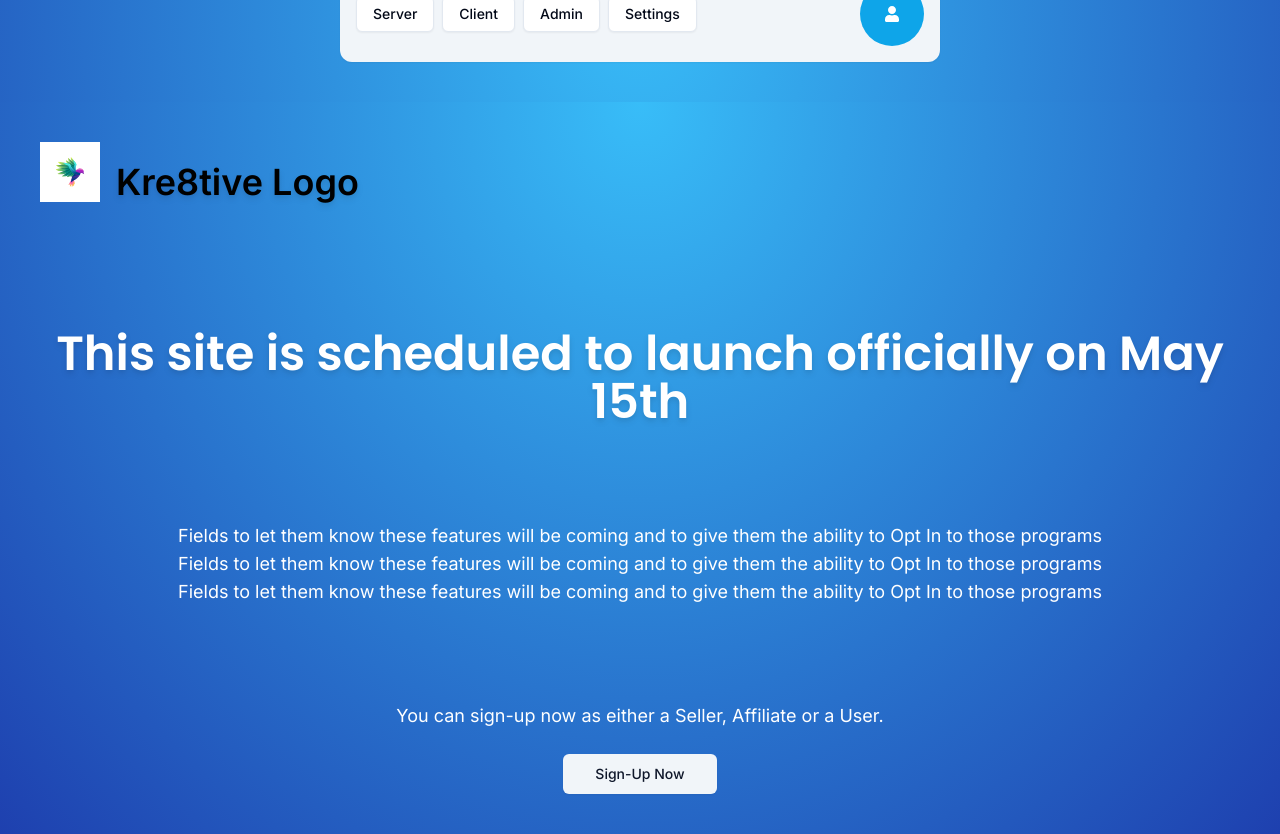
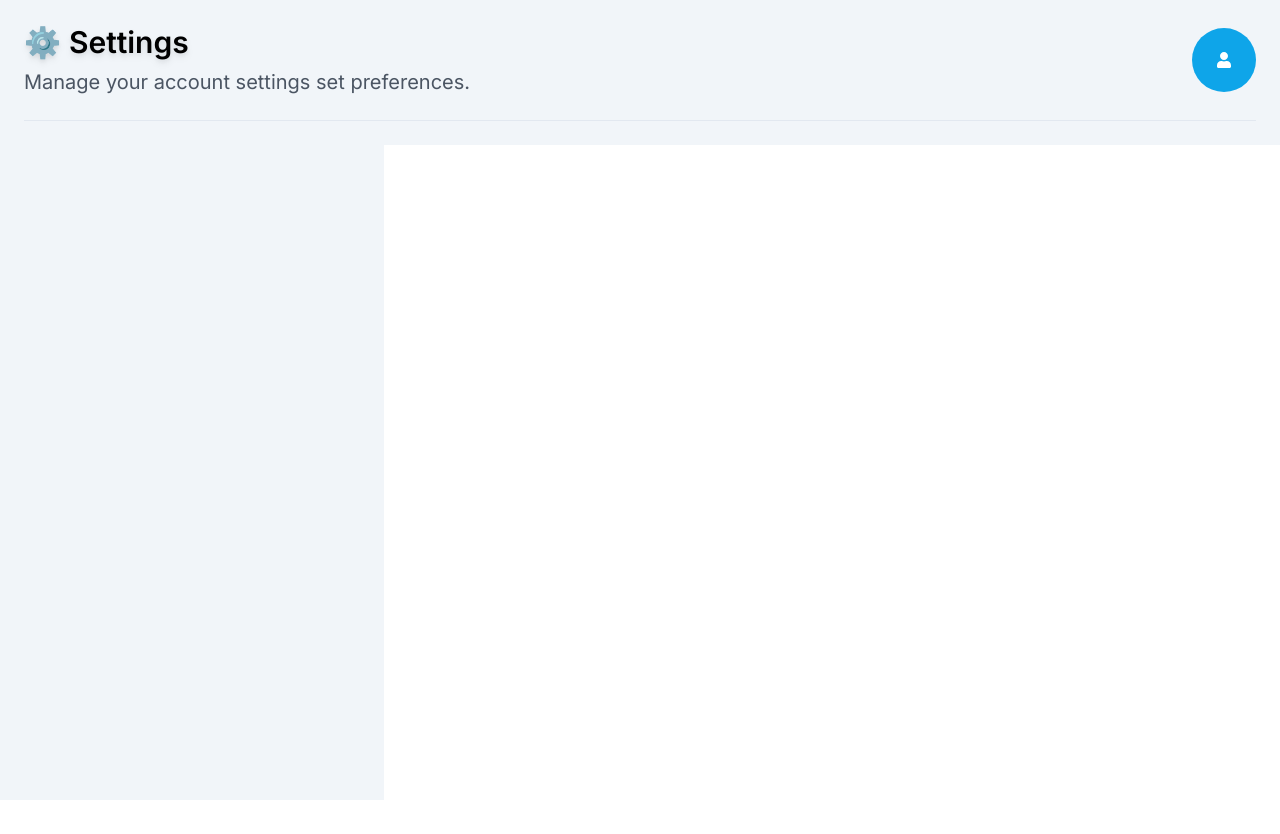
Before and after one commit to nicholavila/Creative-Marketplace, a Next.js app: page /user in a window 1280 px wide. After the commit the page ends 800 px from the top, so only its background shows below. Built offline with nearby package versions, Linux system fonts and the light colour scheme; no server answers.

Commit message:
fix layout for user

```diff
--- a/app/(protected)/user/_components/navbar.tsx
+++ b/app/(protected)/user/_components/navbar.tsx
@@ -5,36 +5,25 @@ import { usePathname } from "next/navigation";
 
 import { Button } from "@/components/ui/button";
 import { UserButton } from "@/components/auth/user-button";
+import { Separator } from "@/components/ui/separator";
 
 export const Navbar = () => {
   const pathname = usePathname();
 
   return (
-    <nav className="bg-secondary flex justify-between items-center p-4 rounded-xl w-[600px] shadow-sm">
-      <div className="flex gap-x-2">
-        <Button
-          asChild
-          variant={pathname === "/user/server" ? "default" : "outline"}
-        >
-          <Link href="/user/server">Server</Link>
-        </Button>
-        <Button
-          asChild
-          variant={pathname === "/user/client" ? "default" : "outline"}
-        >
-          <Link href="/user/client">Client</Link>
-        </Button>
-        <Button asChild variant={pathname === "/user/admin" ? "default" : "outline"}>
-          <Link href="/user/admin">Admin</Link>
-        </Button>
-        <Button
-          asChild
-          variant={pathname === "/user/settings" ? "default" : "outline"}
-        >
-          <Link href="/user/settings">Settings</Link>
-        </Button>
+    <nav className="bg-secondary flex flex-col gap-y-6 p-6 w-full">
+      <div className="bg-secondary flex justify-between items-center w-full">
+        <div className="flex flex-col gap-y-2">
+          <h1 className="text-3xl font-semibold text-black drop-shadow-md">
+            ⚙️ Settings
+          </h1>
+          <p className="text-xl text-gray-600">
+            Manage your account settings set preferences.
+          </p>
+        </div>
+        <UserButton />
       </div>
-      <UserButton />
+      <Separator className="h-[1px]" />
     </nav>
   );
 };
--- a/app/(protected)/user/_components/sidebar.tsx
+++ b/app/(protected)/user/_components/sidebar.tsx
@@ -7,23 +7,12 @@ import { Button } from "@/components/ui/button";
 import { UserButton } from "@/components/auth/user-button";
 import { Separator } from "@/components/ui/separator";
 
-export const Navbar = () => {
-    const pathname = usePathname();
+export const Sdiebar = () => {
+	const pathname = usePathname();
 
-    return (
-        <nav className="bg-secondary flex flex-col gap-y-6 p-6 w-full">
-            <div className="bg-secondary flex justify-between items-center w-full">
-                <div className="flex flex-col gap-y-2">
-                    <h1 className="text-3xl font-semibold text-black drop-shadow-md">
-                        ⚙️ Settings
-                    </h1>
-                    <p className="text-xl text-gray-600">
-                        Manage your account settings set preferences.
-                    </p>
-                </div>
-                <UserButton />
-            </div>
-            <Separator className="h-[1px]" />
-        </nav>
-    );
+	return (
+		<nav className="bg-secondary w-96 h-full">
+
+		</nav>
+	);
 };
--- a/app/(protected)/user/layout.tsx
+++ b/app/(protected)/user/layout.tsx
@@ -1,4 +1,5 @@
 import { Navbar } from "./_components/navbar";
+import { Sdiebar } from "./_components/sidebar";
 
 interface ProtectedLayoutProps {
   children: React.ReactNode;
@@ -6,9 +7,13 @@ interface ProtectedLayoutProps {
 
 const ProtectedLayout = ({ children }: ProtectedLayoutProps) => {
   return (
-    <div className="h-full w-full flex flex-col gap-y-10 items-center justify-center bg-[radial-gradient(ellipse_at_top,_var(--tw-gradient-stops))] from-sky-400 to-blue-800">
+    <div className="h-full w-full flex flex-col">
       <Navbar />
-      {children}
+      <div className="w-full h-full">
+        <Sdiebar />
+        {children}
+      </div>
+
     </div>
   );
 };
--- a/app/(protected)/user/page.tsx
+++ b/app/(protected)/user/page.tsx
@@ -9,6 +9,9 @@ const font = Poppins({
 });
 
 export default function Home() {
+
+	return;
+
 	return (
 		<main className="flex h-full flex-col p-10 bg-[radial-gradient(ellipse_at_top,_var(--tw-gradient-stops))] from-sky-400 to-blue-800">
 			<div className="w-full flex">
```
